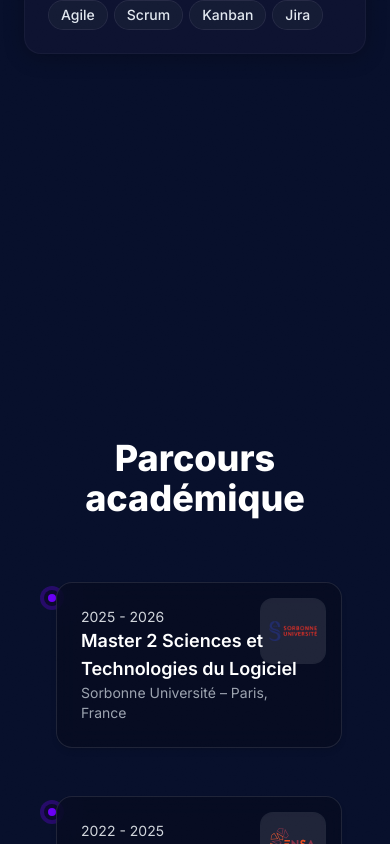
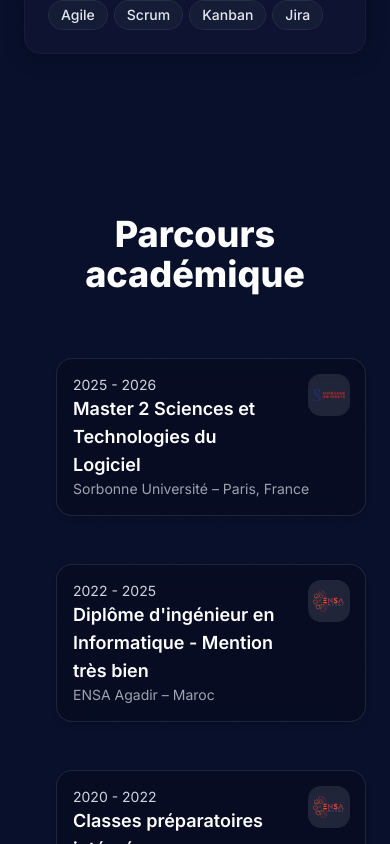
Before and after one commit to hibaoqba/portfolio, a React (Vite) app: page /fr in a window 390 px wide. Shown: the part 2860-3704 px from the top of the page. Built offline with nearby package versions, Linux system fonts and the light colour scheme.

Commit message:
mobile section

```diff
--- a/src/components/TimeLineSection.jsx
+++ b/src/components/TimeLineSection.jsx
@@ -6,11 +6,9 @@ function TimelineSection() {
   const steps = t('timeline.steps', { returnObjects: true }) || [];
 
   const START_EARLY_VH = 0.98;
-  const ACTIVE_TARGET_VH = 0.30;
   const REVEAL_EDGE_VH = 0.96;
   const REPLAY_ON_SCROLL = false;
 
-  const [activeIndex, setActiveIndex] = useState(0);
   const [revealed, setRevealed] = useState(() => Array(steps.length).fill(false));
 
   const containerRef = useRef(null);
@@ -24,6 +22,8 @@ function TimelineSection() {
     itemTops: [],
     itemCenters: [],
   });
+
+  // --- Utility Effects (Measure and Scroll) ---
 
   useEffect(() => {
     setRevealed(prev => {
@@ -108,22 +108,20 @@ function TimelineSection() {
     return () => window.removeEventListener('scroll', onScroll);
   }, [revealed]);
 
+  const AXIS_X_POS_CLASS = 'left-[16px]'; // 16px provides good padding from the screen edge on mobile.
+
   return (
-    <section id="timeline" className="py-20 px-6 md:px-20 bg-transparent">
-      <h2 className="text-4xl font-extrabold mb-16 text-center  bg-clip-text text-transparent">
-        {t('timeline.title')}
-      </h2>
-
-      <section id="timeline" className="py-20 px-6 md:px-20 bg-transparent">
+    <section id="timeline" className="py-20 px-6 bg-transparent">
       <h2 className="text-4xl font-extrabold mb-16 text-center text-white">
         {t('timeline.title')}
       </h2>
 
-  <div ref={containerRef} className="relative ml-0 md:ml-1 w-full">
+      <div ref={containerRef} className="relative mx-auto max-w-4xl px-0 sm:px-6">
+
         <div
           ref={lineRef}
-      className="pointer-events-none absolute left-0.5 top-0 w-[4px] rounded-full
-                 bg-gradient-to-b from-violetTech via-brand-300 to-transparent"
+          className={`pointer-events-none absolute ${AXIS_X_POS_CLASS} top-0 w-[4px] rounded-full
+                     bg-gradient-to-b from-violetTech via-brand-300 to-transparent`}
           aria-hidden="true"
         />
 
@@ -131,27 +129,31 @@ function TimelineSection() {
           <div
             key={index}
             ref={el => (itemRefs.current[index] = el)}
-        className="relative mb-12 pl-2"
+            className="relative mb-12"
           >
-        <div className="absolute -left-1 top-2 w-4 h-4 rounded-full bg-white dark:bg-brand-925 ring-4 ring-violetTech/30">
-          <div className="absolute inset-0 m-auto w-2 h-2 rounded-full bg-violetTech" />
-        </div>
 
-        <div className="relative mb-12 max-w-2xl mx-auto">
-          <div className="rounded-2xl border border-gray-200 dark:border-white/10 bg-white/70 dark:bg-brand-950/70 backdrop-blur-md shadow-md p-6 relative">
+
+
+            <div
+              className={`relative mb-12 ml-8 sm:ml-12
+                          ${revealed[index] ? 'opacity-100 translate-y-0 transition-all duration-700 ease-out' : 'opacity-0 translate-y-4'}`}
+            >
+              <div
+                className="rounded-2xl border border-gray-200 dark:border-white/10 bg-white/70 dark:bg-brand-950/70 backdrop-blur-md shadow-md p-4 sm:p-6 relative">
+
                 {step.logo && (
                   <img
                     src={step.logo}
                     alt={step.title ? String(step.title) : 'Logo'}
                     loading="lazy"
                     decoding="async"
-                className="w-16 h-16 object-contain absolute top-4 right-4
-                           bg-white dark:bg-white/10 rounded-xl p-2
+                    className="w-10 h-10 sm:w-16 sm:h-16 object-contain absolute top-4 right-4
+                               bg-white dark:bg-white/10 rounded-xl p-1 sm:p-2
                                ring-1 ring-gray-200 dark:ring-white/10"
                   />
                 )}
                 <time className="block text-sm text-gray-600 dark:text-gray-300">{step.year}</time>
-            <h3 className="text-lg font-semibold text-gray-900 dark:text-white">{step.title}</h3>
+                <h3 className="text-lg font-semibold text-gray-900 dark:text-white pr-16">{step.title}</h3>
                 {step.location && (
                   <p className="text-sm text-gray-600 dark:text-gray-400">{step.location}</p>
                 )}
@@ -164,9 +166,6 @@ function TimelineSection() {
         ))}
       </div>
     </section>
-
-
-    </section>
   );
 }
 
```
Lines whose indentation alone changed are shown as unchanged.
